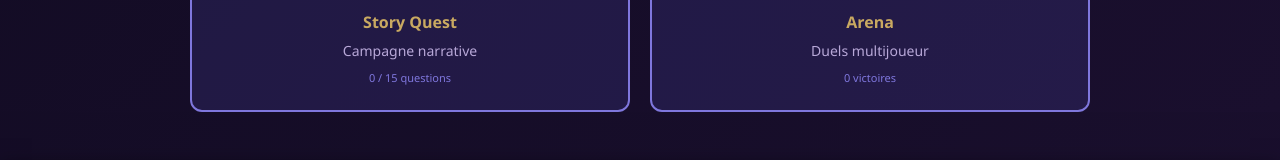
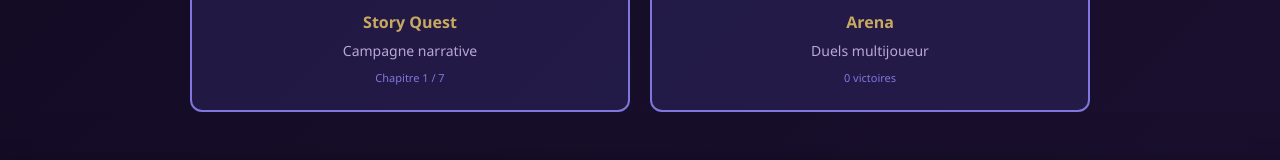
Before and after one commit to LaetitiaBraun/quiz-rpg, a React (Vite) app: page / in a window 1280 px wide. Shown: the part 1154-1314 px from the top of the page. Built offline with nearby package versions, Linux system fonts and the light colour scheme; no server answers.

Commit message:
fix: restore chapter display for story quest

```diff
--- a/src/components/QuestCard.jsx
+++ b/src/components/QuestCard.jsx
@@ -18,10 +18,12 @@ export default function QuestCard({ universe, character, onStart, disabled }) {
   if (universe === 'arena') {
     progressText = `${character.arenaWins || 0} victoires`;
   } else if (universe === 'story') {
+    const storyQuestions = QUESTIONS_DB.story || [];
+    const maxAct = Math.max(...storyQuestions.map(q => q.act || 1));
+    const currentChapter = character.progress?.story?.chapter || 1;
     const storyDone = countDone('story');
-    const totalStory = QUESTIONS_DB.story?.length || 15;
-    progressText = `${storyDone} / ${totalStory} questions`;
-    progressPct = (storyDone / totalStory) * 100;
+    progressText = `Chapitre ${currentChapter} / ${maxAct}`;
+    progressPct = (storyDone / storyQuestions.length) * 100;
   } else {
     // Pour anime et programming: compter toutes les questions réussies (tous niveaux)
     // Nouvelles clés: anime_easy_1, anime_medium_1, anime_hard_1
```
